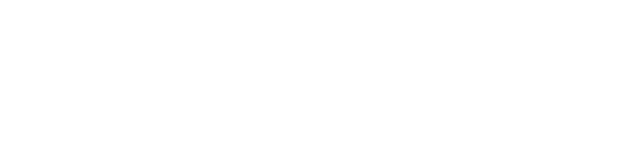
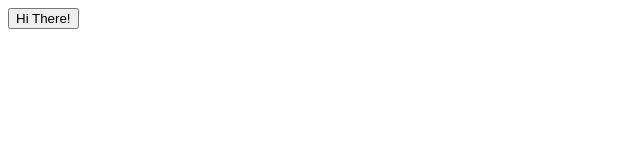
Before and after one commit to AeenPah/test-ptoject, a plain HTML site: page index.html in a window 1280 px wide. Shown: the whole page, without its empty margins (0-640 px from the left). Drawn offline with Linux system fonts and the light colour scheme.

Commit message:
Button added!

```diff
--- a/index.html
+++ b/index.html
@@ -6,5 +6,7 @@
     <meta name="viewport" content="width=device-width, initial-scale=1.0" />
     <title>Document</title>
   </head>
-  <body></body>
+  <body>
+    <button>Hi There!</button>
+  </body>
 </html>
```
